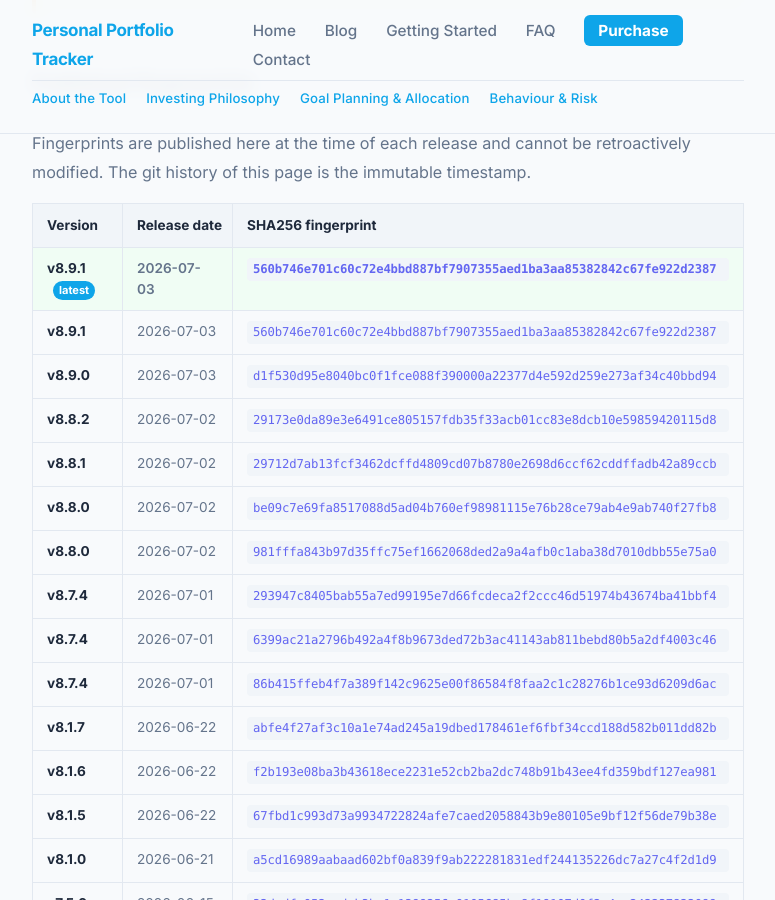
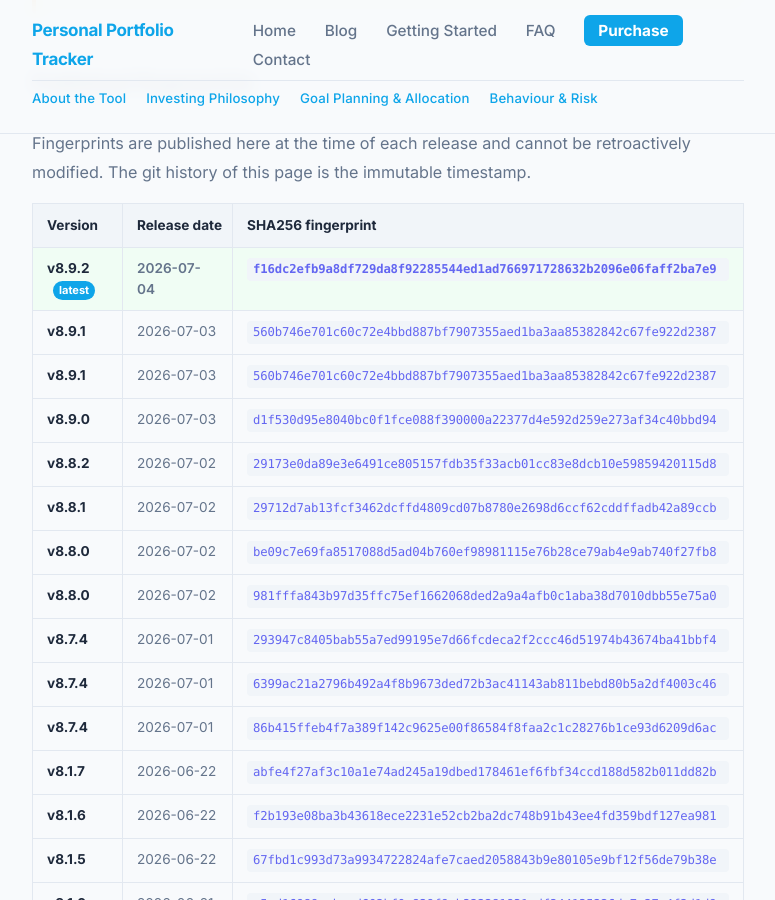
Before and after one commit to srikrishna2024/portfolio-tracker-blog, a Jekyll site: the page built from release-fingerprints/index.html, in a window 1280 px wide and 900 px high, scrolled down 976 px. Shown: the whole window, without its empty margins (252-1027 px from the left). Built offline with Jekyll 4.4.1, drawn with Linux system fonts in a browser that asks for light colours.

Commit message:
release: add v8.9.2 fingerprint

```diff
--- a/release-fingerprints/index.html
+++ b/release-fingerprints/index.html
@@ -40,7 +40,12 @@
       </thead>
       <tbody>
         <tr class="fp-current">
-          <td><strong>v8.9.1</strong> <span class="fp-badge">latest</span></td>
+          <td><strong>v8.9.2</strong> <span class="fp-badge">latest</span></td>
+          <td>2026-07-04</td>
+          <td><code class="fp-code">f16dc2efb9a8df729da8f92285544ed1ad766971728632b2096e06faff2ba7e9</code></td>
+        </tr>
+        <tr>
+          <td><strong>v8.9.1</strong></td>
           <td>2026-07-03</td>
           <td><code class="fp-code">560b746e701c60c72e4bbd887bf7907355aed1ba3aa85382842c67fe922d2387</code></td>
         </tr>
```
